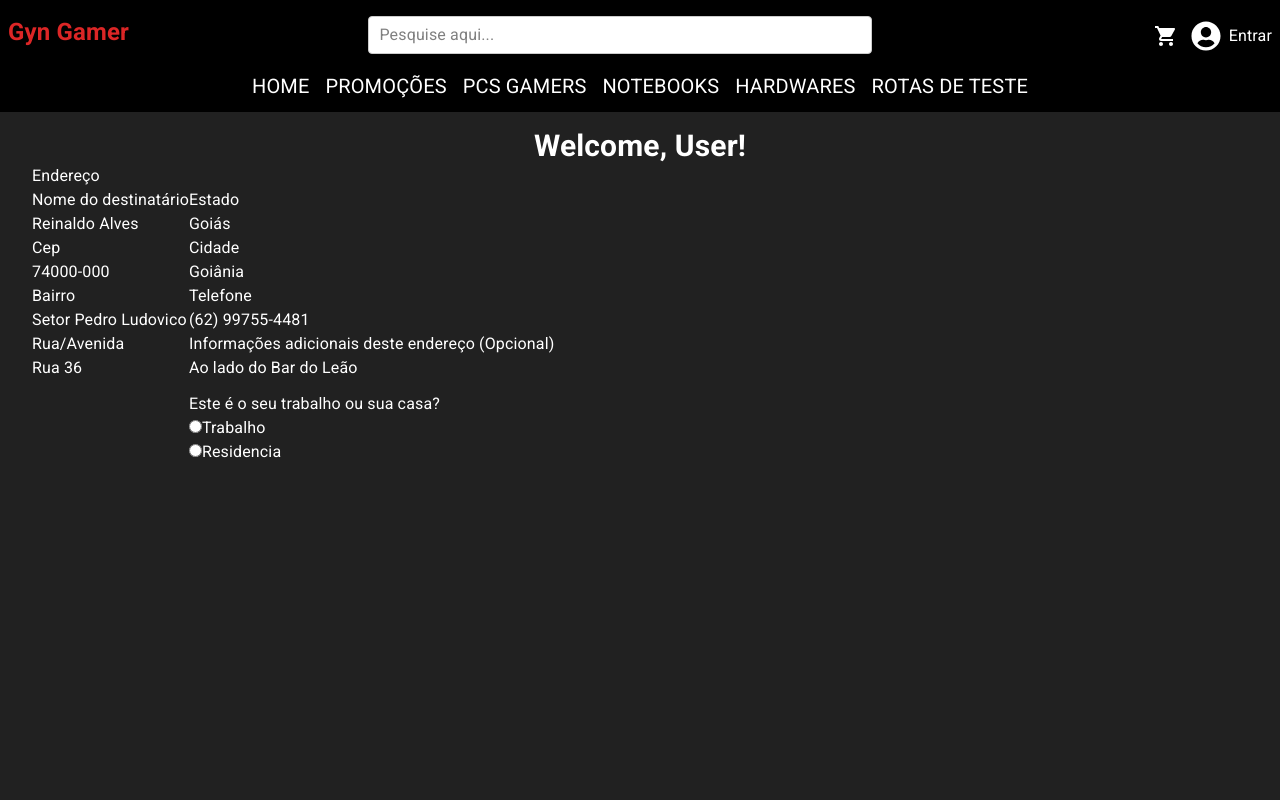
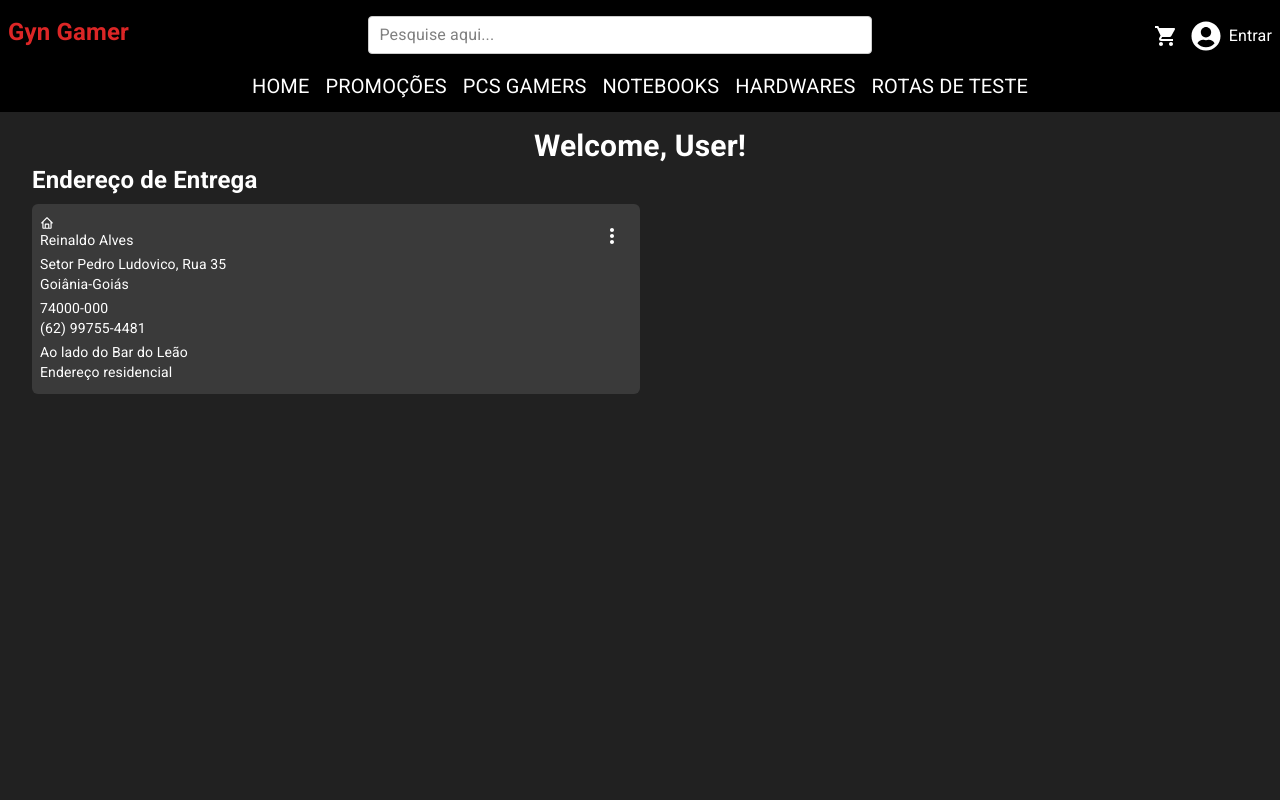
Before and after one commit to Rein4ldoAlv3s/gyn-gamer, a React (Vite) app: page /my-profile in a window 1280 px wide. Shown: the top 800 px of the page. Built offline with nearby package versions, Linux system fonts and the light colour scheme.

Commit message:
icon entrega

```diff
--- a/src/components/MyProfile.tsx
+++ b/src/components/MyProfile.tsx
@@ -1,70 +1,56 @@
 import React from 'react'
+import MoreVertIcon from '@mui/icons-material/MoreVert';
+import { IconButton } from '@mui/material';
+import { HomeIcon } from '@heroicons/react/16/solid';
+import { BiHome } from 'react-icons/bi';
 
 const MyProfile = () => {
     return (
         <div>
             <h1 className="flex justify-center text-3xl font-bold text-customWhite">Welcome, User!</h1>
-            <h2>Endereço</h2>
+            <h2 className='text-2xl font-bold'>Endereço de Entrega</h2>
 
-            <div className='flex'>
+            <div className='mt-2 flex w-1/2 justify-between py-3 px-2 bg-customGrayHover rounded-md text-sm'>
 
                 <div>
                     <div>
-                        <h2>Nome do destinatário</h2>
+                        <BiHome></BiHome>
                         <span>Reinaldo Alves</span>
                     </div>
 
+                    <div className='mt-1'>
+                        <span>Setor Pedro Ludovico, Rua 35</span>
+                    </div>
+
                     <div>
-                        <h2>Cep</h2>
+                        <span>Goiânia-Goiás</span>
+                    </div>
+
+
+
+                    <div className='mt-1'>
                         <span>74000-000</span>
                     </div>
 
                     <div>
-                        <h2>Bairro</h2>
-                        <span>Setor Pedro Ludovico</span>
+                        <span>(62) 99755-4481</span>
+                    </div>
+
+                    <div className='mt-1'>
+                        <span>Ao lado do Bar do Leão</span>
                     </div>
 
                     <div>
-                        <h2>Rua/Avenida</h2>
-                        <span>Rua 36</span>
+                        <span>Endereço residencial </span>
                     </div>
 
                 </div>
+                <div>
 
-                <div>
-                    <div>
-                        <h2>Estado</h2>
-                        <span>Goiás</span>
-                    </div>
-
-                    <div>
-                        <h2>Cidade</h2>
-                        <span>Goiânia</span>
-                    </div>
-
-                    <div>
-                        <h2>Telefone</h2>
-                        <span>(62) 99755-4481</span>
-                    </div>
-
-                    <div>
-                        <h2>Informações adicionais deste endereço (Opcional)</h2>
-                        <span>Ao lado do Bar do Leão</span>
-                    </div>
-
-                    <div className='mt-3'>
-                        <p>Este é o seu trabalho ou sua casa?</p>
-
-                        <label>
-                            <input type="radio" name="trabalho" value="trabalho" />
-                            Trabalho
-                        </label> <br />
-
-                        <label>
-                            <input type="radio" name="residencia" value="residencia" />
-                            Residencia
-                        </label> <br />
-                    </div>
+                    <IconButton
+                    >
+                        <MoreVertIcon />
+                    </IconButton>
                 </div>
 
             </div>
```
